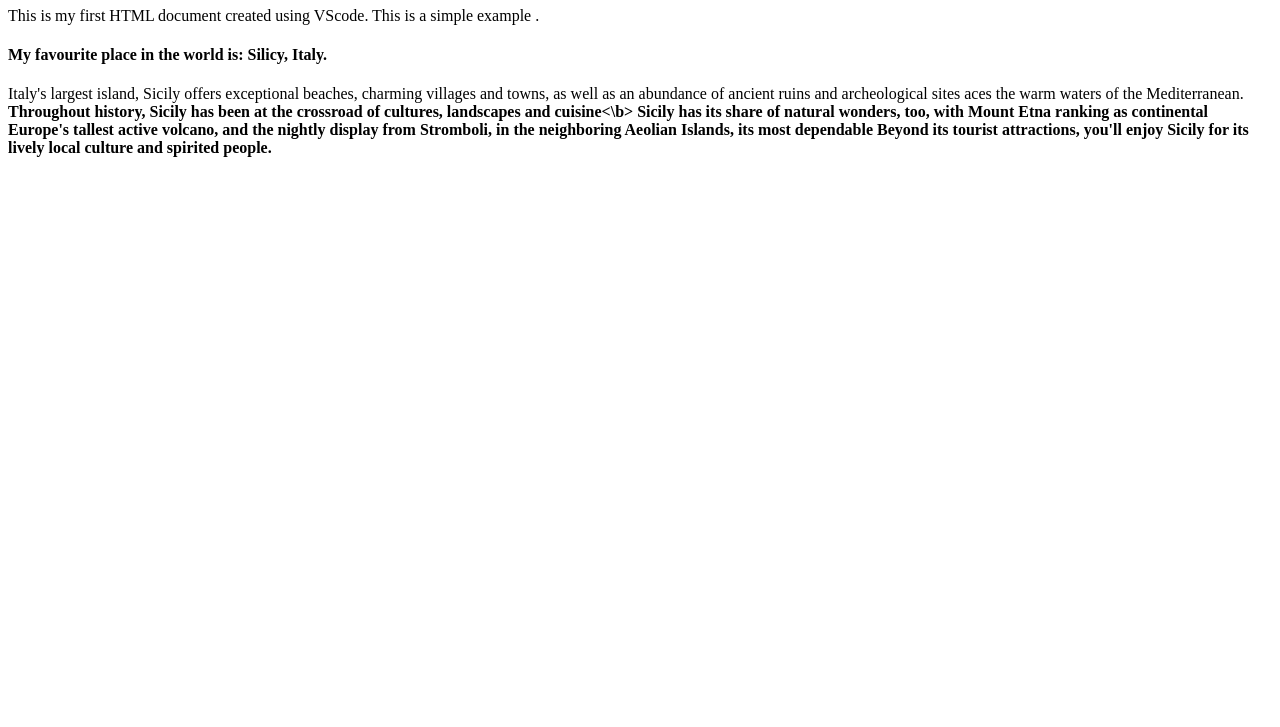
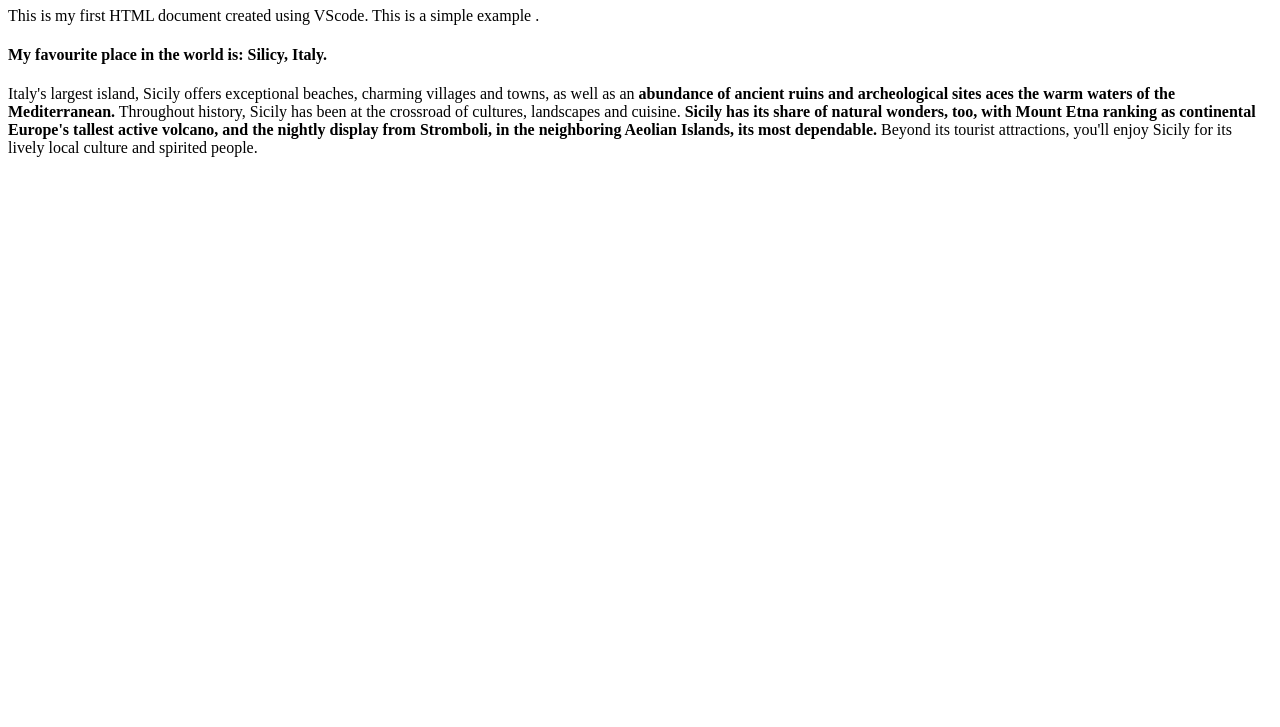
Before and after one commit to 44-563-WebApps-F21/webapps-f21-assignment-3-NiharicaMyla, a plain HTML site: page index.html in a window 1280 px wide. Shown: the part 73-800 px from the top of the page. Drawn offline with Linux system fonts and the light colour scheme.

Commit message:
Update index.html

```diff
--- a/index.html
+++ b/index.html
@@ -21,9 +21,10 @@ This is a simple example .
 <body>
 <h4>My favourite place in the world is: Silicy, Italy.</h4>
 <p>
-    Italy's largest island, Sicily offers exceptional beaches, charming villages and towns, as well as an abundance of ancient ruins and archeological sites aces the warm waters of the Mediterranean.
-    <b>Throughout history, Sicily has been at the crossroad of cultures, landscapes and cuisine<\b>
-    <b>Sicily has its share of natural wonders, too, with Mount Etna ranking as continental Europe's tallest active volcano, and the nightly display from Stromboli, in the neighboring Aeolian Islands, its most dependable</b>
+    Italy's largest island, Sicily offers exceptional beaches, charming villages and towns, as well as an <b>abundance of ancient ruins and archeological sites aces the warm waters of the Mediterranean.</b>
+Throughout history, Sicily has been at the crossroad of cultures, landscapes and cuisine.
+
+    <b>Sicily has its share of natural wonders, too, with Mount Etna ranking as continental Europe's tallest active volcano, and the nightly display from Stromboli, in the neighboring Aeolian Islands, its most dependable. </b>
         Beyond its tourist attractions, you'll enjoy Sicily for its lively local culture and spirited people.
 </p>
 </body>
```
